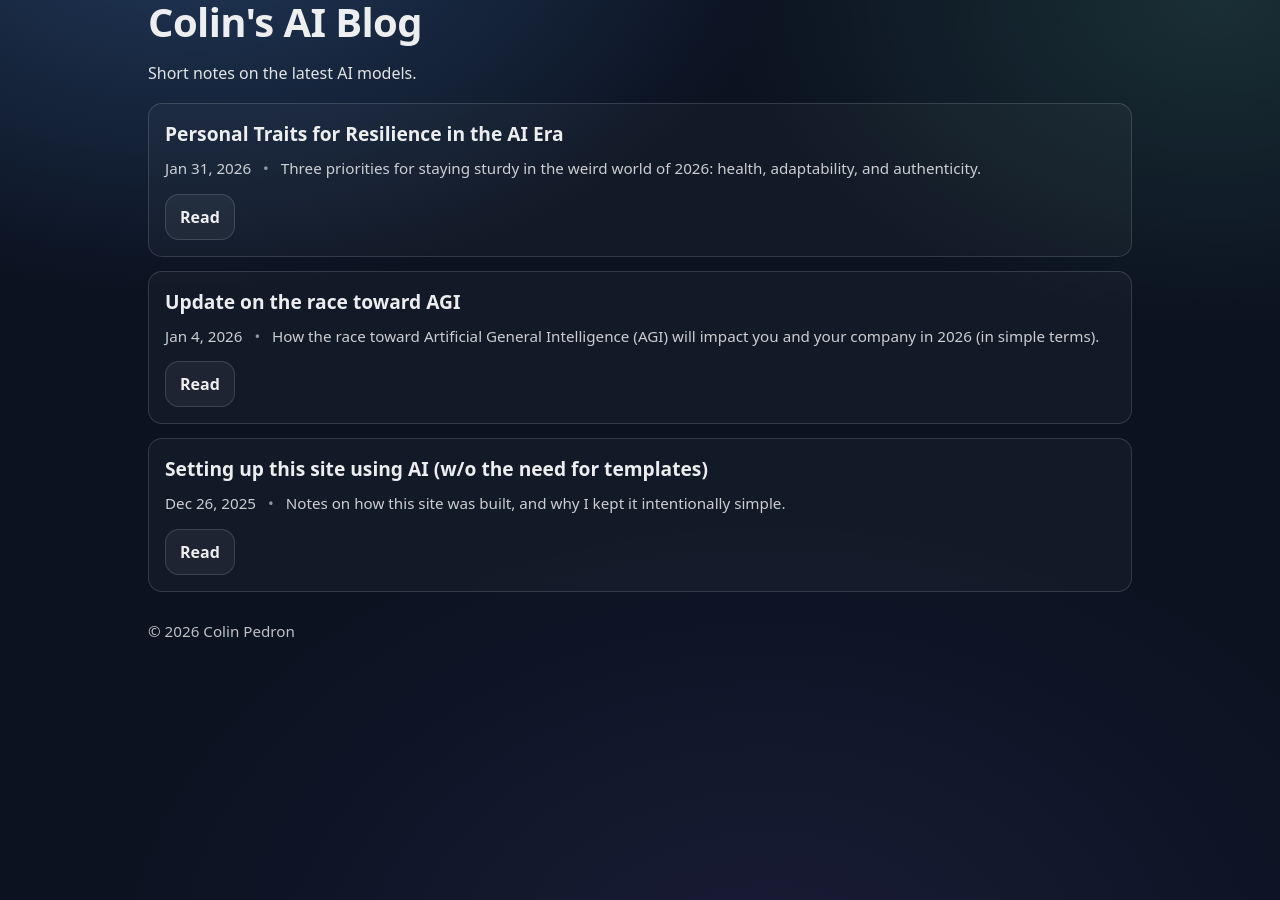
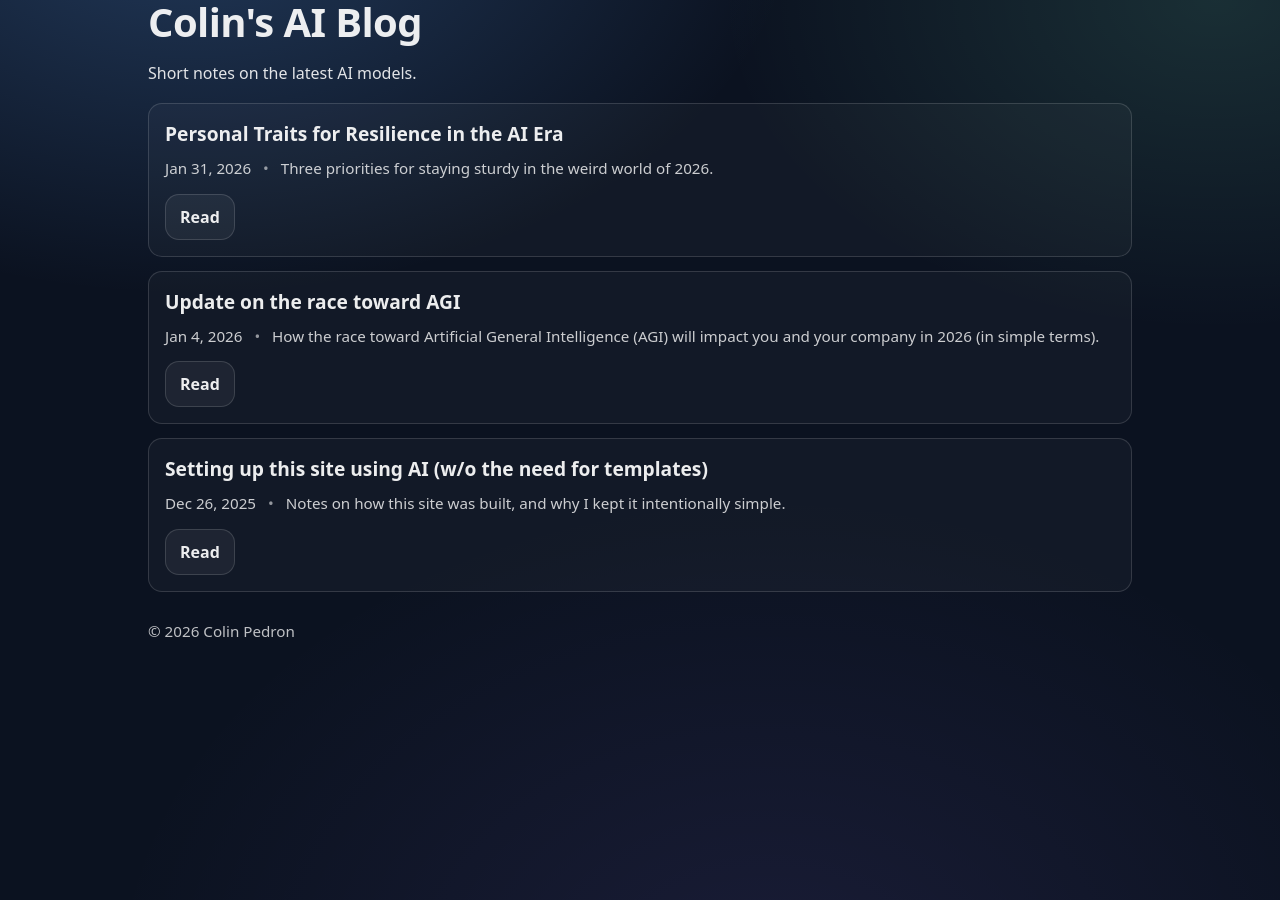
Before and after one commit to cpedron50-novaspear/colinpedron-site, a Jekyll site: the page built from blog/index.html, in a window 1280 px wide. Built offline with Jekyll 4.4.1, drawn with Linux system fonts in a browser that asks for light colours.

Commit message:
Update 2026-01-31-personal-traits-for-resilience-in-the-ai-era.md

```diff
--- a/_posts/2026-01-31-personal-traits-for-resilience-in-the-ai-era.md
+++ b/_posts/2026-01-31-personal-traits-for-resilience-in-the-ai-era.md
@@ -1,7 +1,7 @@
 ---
 layout: post
 title: Personal Traits for Resilience in the AI Era
-description: "Three priorities for staying sturdy in the weird world of 2026: health, adaptability, and authenticity."
+description: "Three priorities for staying sturdy in the weird world of 2026."
 h1: Personal Traits for Resilience in the AI Era
 ---
 
```
